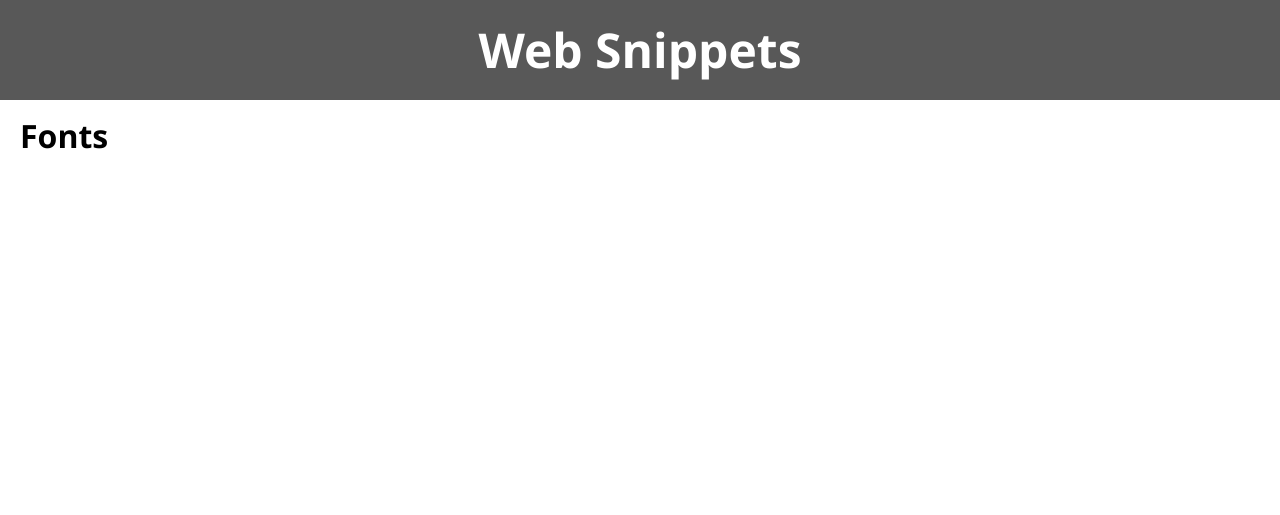
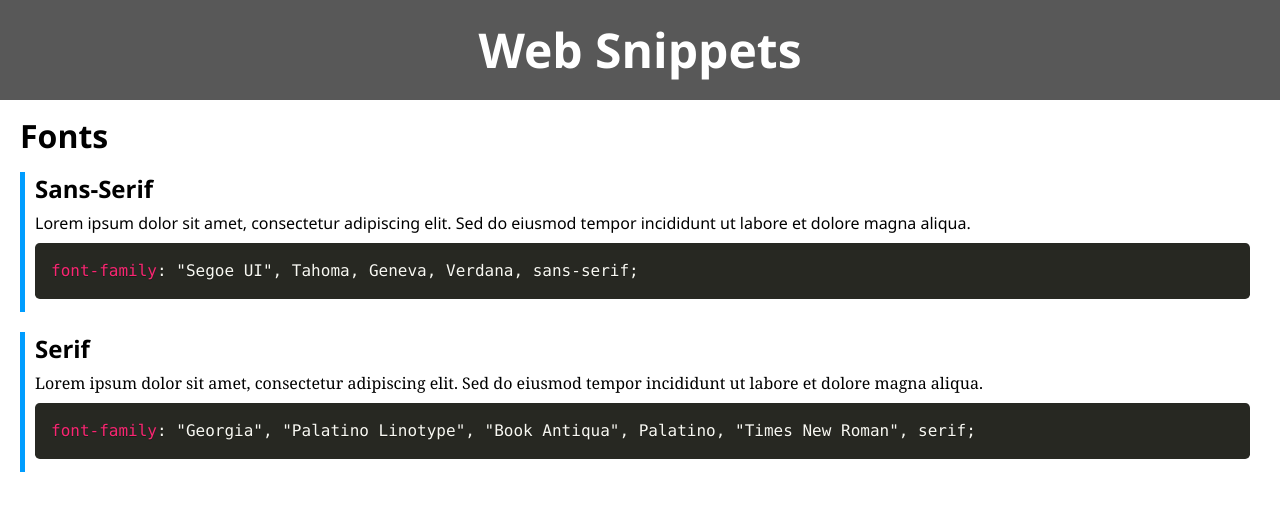
Before and after one commit to IanHorler/WebSnippets, a plain HTML site: page index.html in a window 1280 px wide. Drawn offline with Linux system fonts and the light colour scheme.

Commit message:
improvement: added font code and display

```diff
--- a/index.html
+++ b/index.html
@@ -1,8 +1,8 @@
 <!DOCTYPE html>
 <html lang="en">
     <head>
-    <meta charset="UTF-8">
-    <meta name="viewport" content="width=device-width, initial-scale=1.0">
+        <meta charset="UTF-8" />
+        <meta name="viewport" content="width=device-width, initial-scale=1.0" />
         <title>Web Snippets</title>
         <link rel="stylesheet" href="reset.css" />
         <link rel="stylesheet" href="style.css" />
@@ -11,9 +11,29 @@
     </head>
     <body>
         <h1>Web Snippets</h1>
-    <div class="fonts">
+        <section class="fonts">
             <h2>Fonts</h2>
+            <div class="section-content">
+                <h3>Sans-Serif</h3>
+                <p class="sans-serif-display">
+                    Lorem ipsum dolor sit amet, consectetur adipiscing elit. Sed do eiusmod tempor
+                    incididunt ut labore et dolore magna aliqua.
+                </p>
+                <pre><code class="language-css">
+                    font-family: "Segoe UI", Tahoma, Geneva, Verdana, sans-serif;
+                </code></pre>
             </div>
+            <div class="section-content">
+                <h3>Serif</h3>
+                <p class="serif-display">
+                    Lorem ipsum dolor sit amet, consectetur adipiscing elit. Sed do eiusmod tempor
+                    incididunt ut labore et dolore magna aliqua.
+                </p>
+                <pre><code class="language-css">
+                    font-family: "Georgia", "Palatino Linotype", "Book Antiqua", Palatino, "Times New Roman", serif;
+                </code></pre>
+            </div>
+        </section>
         <script src="script.js"></script>
     </body>
 </html>
--- a/style.css
+++ b/style.css
@@ -10,12 +10,38 @@ h1 {
     font-family: "Segoe UI", Tahoma, Geneva, Verdana, sans-serif;
 }
 
-div {
+section {
     padding: 20px;
+}
+
+.section-content {
+    border-left: 5px solid rgb(0, 157, 255);
+    padding: 5px 10px;
+    margin: 20px 0;
 }
 
 h2 {
     font-size: 2em;
     font-weight: bold;
     font-family: "Segoe UI", Tahoma, Geneva, Verdana, sans-serif;
+    margin-bottom: 10px;
 }
+
+h3 {
+    font-size: 1.5em;
+    font-weight: bold;
+    font-family: "Segoe UI", Tahoma, Geneva, Verdana, sans-serif;
+    margin-bottom: 10px;
+}
+
+.sans-serif-display {
+    font-family: "Segoe UI", Tahoma, Geneva, Verdana, sans-serif;
+    font-size: 1em;
+    line-height: 1.5;
+}
+
+.serif-display {
+    font-family: "Georgia", "Palatino Linotype", "Book Antiqua", Palatino, "Times New Roman", serif;
+    font-size: 1em;
+    line-height: 1.5;
+}
```
Lines whose indentation alone changed are shown as unchanged.
